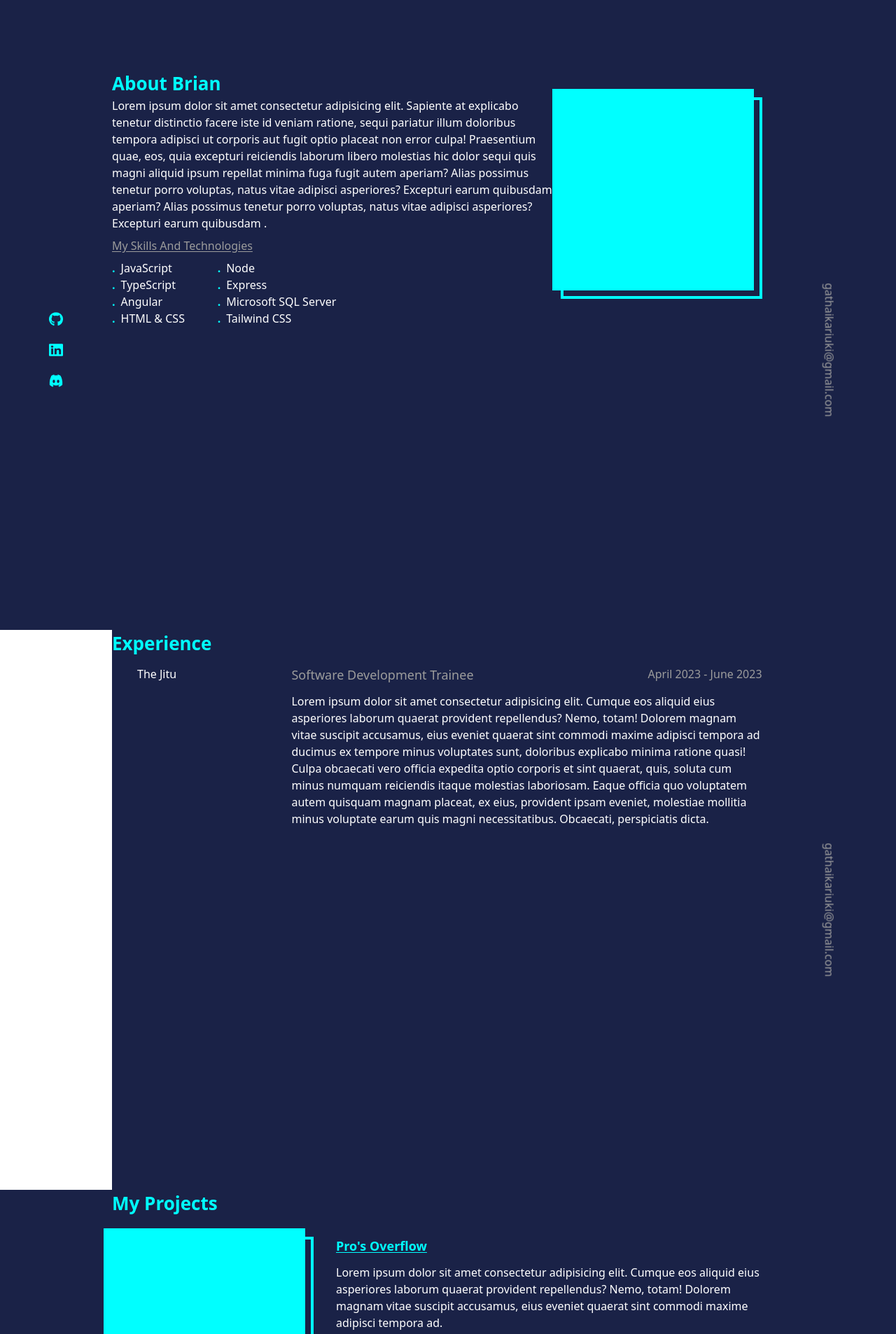
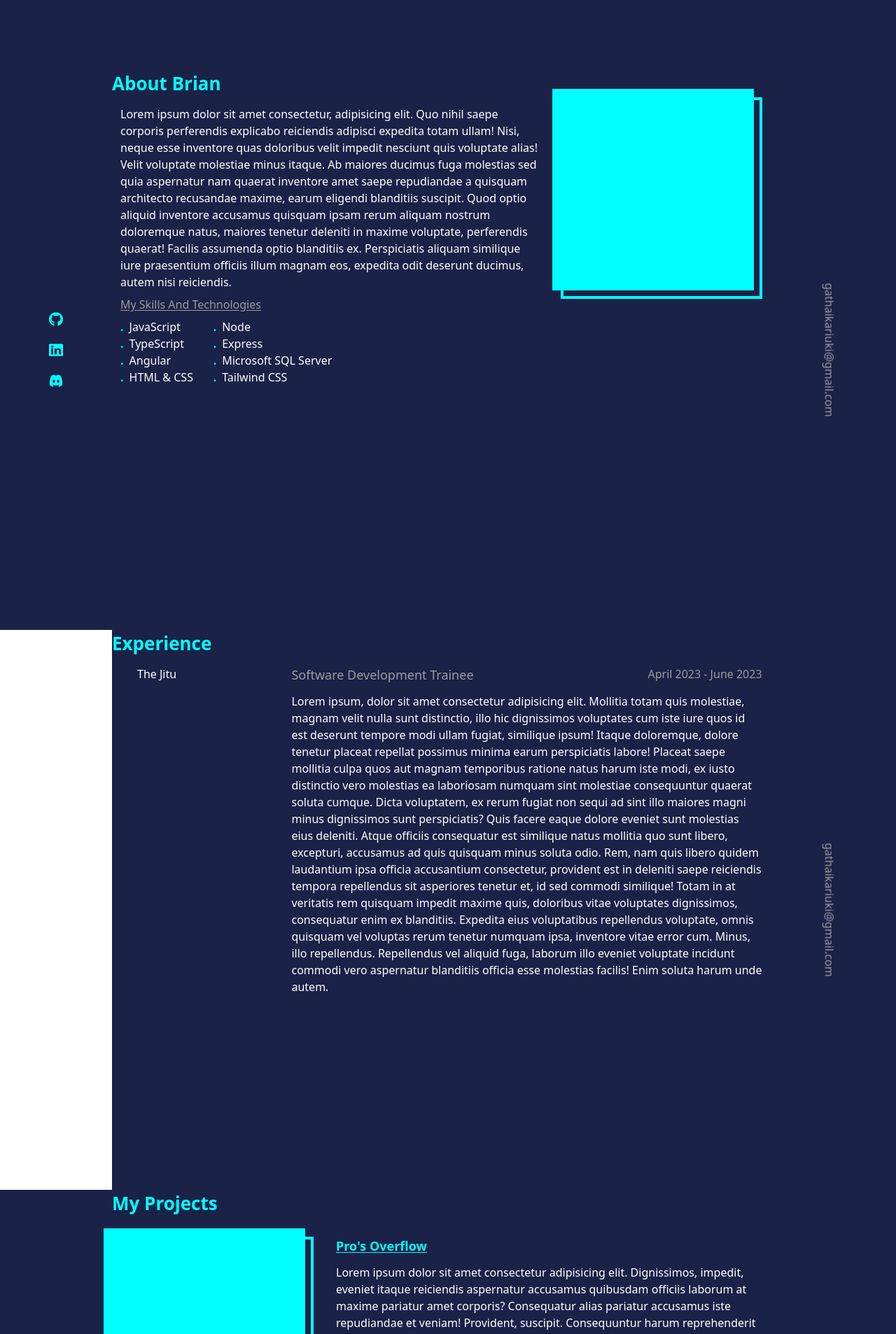
Before and after one commit to GathaiKE/Portfolio, an Angular app: page /about in a window 1280 px wide. Shown: the part 700-2606 px from the top of the page at 70% size. Built offline with nearby package versions, Linux system fonts and the light colour scheme.

Commit message:
Added more dummy text

```diff
--- a/src/app/about/about.component.html
+++ b/src/app/about/about.component.html
@@ -3,11 +3,9 @@
 
     <div class="w-full top-10 bg-primary-light ml-40  text-white">
         <h2 class="text-cyan text-xl font-bold">About Brian</h2>
-        <div class="flex">
-            <div >
-                <p>Lorem ipsum dolor sit amet consectetur adipisicing elit. Sapiente at explicabo tenetur distinctio facere iste id veniam ratione, sequi pariatur illum doloribus tempora adipisci ut corporis aut fugit optio placeat non error culpa! Praesentium quae, eos, quia excepturi reiciendis laborum libero molestias hic dolor sequi quis magni aliquid ipsum repellat minima fuga fugit autem aperiam? Alias possimus tenetur porro voluptas, natus vitae adipisci asperiores? Excepturi earum quibusdam
-
-                    aperiam? Alias possimus tenetur porro voluptas, natus vitae adipisci asperiores? Excepturi earum quibusdam .
+        <div class="flex gap-3">
+            <div class="p-3">
+                <p>Lorem ipsum dolor sit amet consectetur, adipisicing elit. Quo nihil saepe corporis perferendis explicabo reiciendis adipisci expedita totam ullam! Nisi, neque esse inventore quas doloribus velit impedit nesciunt quis voluptate alias! Velit voluptate molestiae minus itaque. Ab maiores ducimus fuga molestias sed quia aspernatur nam quaerat inventore amet saepe repudiandae a quisquam architecto recusandae maxime, earum eligendi blanditiis suscipit. Quod optio aliquid inventore accusamus quisquam ipsam rerum aliquam nostrum doloremque natus, maiores tenetur deleniti in maxime voluptate, perferendis quaerat! Facilis assumenda optio blanditiis ex. Perspiciatis aliquam similique iure praesentium officiis illum magnam eos, expedita odit deserunt ducimus, autem nisi reiciendis.
                 </p>
                 <h3 class="text-smokewhite my-2 underline underline-offset-2">My Skills And Technologies</h3>
                 <div class="flex justify-between w-1/2">
--- a/src/app/experience/experience.component.html
+++ b/src/app/experience/experience.component.html
@@ -10,7 +10,7 @@
                     <p class="text-lg">Software Development Trainee</p>
                     <span>April 2023 - June 2023</span>
                 </div>
-                <p >Lorem ipsum dolor sit amet consectetur adipisicing elit. Cumque eos aliquid eius asperiores laborum quaerat provident repellendus? Nemo, totam! Dolorem magnam vitae suscipit accusamus, eius eveniet quaerat sint commodi maxime adipisci tempora ad ducimus ex tempore minus voluptates sunt, doloribus explicabo minima ratione quasi! Culpa obcaecati vero officia expedita optio corporis et sint quaerat, quis, soluta cum minus numquam reiciendis itaque molestias laboriosam. Eaque officia quo voluptatem autem quisquam magnam placeat, ex eius, provident ipsam eveniet, molestiae mollitia minus voluptate earum quis magni necessitatibus. Obcaecati, perspiciatis dicta.</p>
+                <p >Lorem ipsum, dolor sit amet consectetur adipisicing elit. Mollitia totam quis molestiae, magnam velit nulla sunt distinctio, illo hic dignissimos voluptates cum iste iure quos id est deserunt tempore modi ullam fugiat, similique ipsum! Itaque doloremque, dolore tenetur placeat repellat possimus minima earum perspiciatis labore! Placeat saepe mollitia culpa quos aut magnam temporibus ratione natus harum iste modi, ex iusto distinctio vero molestias ea laboriosam numquam sint molestiae consequuntur quaerat soluta cumque. Dicta voluptatem, ex rerum fugiat non sequi ad sint illo maiores magni minus dignissimos sunt perspiciatis? Quis facere eaque dolore eveniet sunt molestias eius deleniti. Atque officiis consequatur est similique natus mollitia quo sunt libero, excepturi, accusamus ad quis quisquam minus soluta odio. Rem, nam quis libero quidem laudantium ipsa officia accusantium consectetur, provident est in deleniti saepe reiciendis tempora repellendus sit asperiores tenetur et, id sed commodi similique! Totam in at veritatis rem quisquam impedit maxime quis, doloribus vitae voluptates dignissimos, consequatur enim ex blanditiis. Expedita eius voluptatibus repellendus voluptate, omnis quisquam vel voluptas rerum tenetur numquam ipsa, inventore vitae error cum. Minus, illo repellendus. Repellendus vel aliquid fuga, laborum illo eveniet voluptate incidunt commodi vero aspernatur blanditiis officia esse molestias facilis! Enim soluta harum unde autem.</p>
             </div>
         </div>
     </div>
--- a/src/app/footer/footer.component.html
+++ b/src/app/footer/footer.component.html
@@ -1,21 +1,18 @@
-<div class="bg-primary-dark flex flex-col self-end w-full h-fit text-white px-16 py-10 ">
+<div class="bg-primary-dark flex flex-col self-end w-full h-fit text-white px-16 py-10 text-sm">
     <div class="flex gap-20">
         <div>
             <img src="../../assets/gathai-low-resolution-logo-color-on-transparent-background 1.png" alt="Logo">
         </div>
         <div class="flex gap-8">
-            <!-- <div class="flex flex-col gap-2">
-                <p class="text-smokewhite">Skills and Technologies</p>
-                <div class="grid grid-flow-row grid-cols-3 gap-3">
-                    <img src="../../assets/angular 1.png" alt="Angular" class="text-cyan">
-                    <img src="../../assets/express-js-icon 1.png" alt="Express" class="text-cyan">
-                    <img src="../../assets/js 1.png" alt="JavaScript" class="text-cyan">
-                    <img src="../../assets/typescript-programming-language-icon 1.png" alt="TypeScript" class="text-cyan">
-                    <img src="../../assets/node-js 1.png" alt="Nose" class="text-cyan">
-                    <img src="../../assets/tailwind-css-icon 1.png" alt="TailwindCSS" class="text-cyan">
-                    <img src="../../assets/sql-server-icon 1.png" alt="Sql Server" class="text-cyan">
-                </div>
-            </div> -->
+            <div class="flex flex-col">
+                <p class="text-smokewhite">Services Offered</p>
+                <p>Front-End development</p>
+                <p>Back-End development</p>
+                <p>Database Management</p>
+                <p>API Developement</p>
+                <p>Quality Assurance & Quality Engineering</p>
+                <p>Web Design</p>
+            </div>
             <div class="flex flex-col">
                 <p class="text-smokewhite">Useful Links</p>
                 <a routerLink="/">Home</a>
--- a/src/app/projects/projects.component.html
+++ b/src/app/projects/projects.component.html
@@ -11,7 +11,7 @@
             </div>
             <div class="flex flex-col gap-3">
                 <h3 class="text-cyan text-lg underline underline-offset-2 font-bold">Pro's Overflow</h3>
-                <p>Lorem ipsum dolor sit amet consectetur adipisicing elit. Cumque eos aliquid eius asperiores laborum quaerat provident repellendus? Nemo, totam! Dolorem magnam vitae suscipit accusamus, eius eveniet quaerat sint commodi maxime adipisci tempora ad.</p>
+                <p>Lorem ipsum dolor sit amet consectetur adipisicing elit. Dignissimos, impedit, eveniet itaque reiciendis aspernatur accusamus quibusdam officiis laborum at maxime pariatur amet corporis? Consequatur alias pariatur accusamus iste repudiandae et veniam! Provident, suscipit. Consequuntur harum reprehenderit assumenda ducimus saepe facilis, maiores doloremque ratione velit repellendus voluptas illum. Explicabo alias modi quod numquam cupiditate, similique consectetur, nam minus esse at nihil ut vitae reprehenderit voluptatem sunt beatae illum ullam maxime magni! Repudiandae cupiditate at fugit molestias, saepe ipsam! Dicta commodi dolorum accusamus quae iste quo amet, aliquid modi quos hic ducimus laudantium, nemo alias dolores aliquam! Eaque veritatis id vero facere!</p>
                 <h3 class="underline text-smokewhite underline-offset-2 font-bold">Technologies Used</h3>
                 <div class="flex gap-3">
                     <span class="flex gap-2">
```
